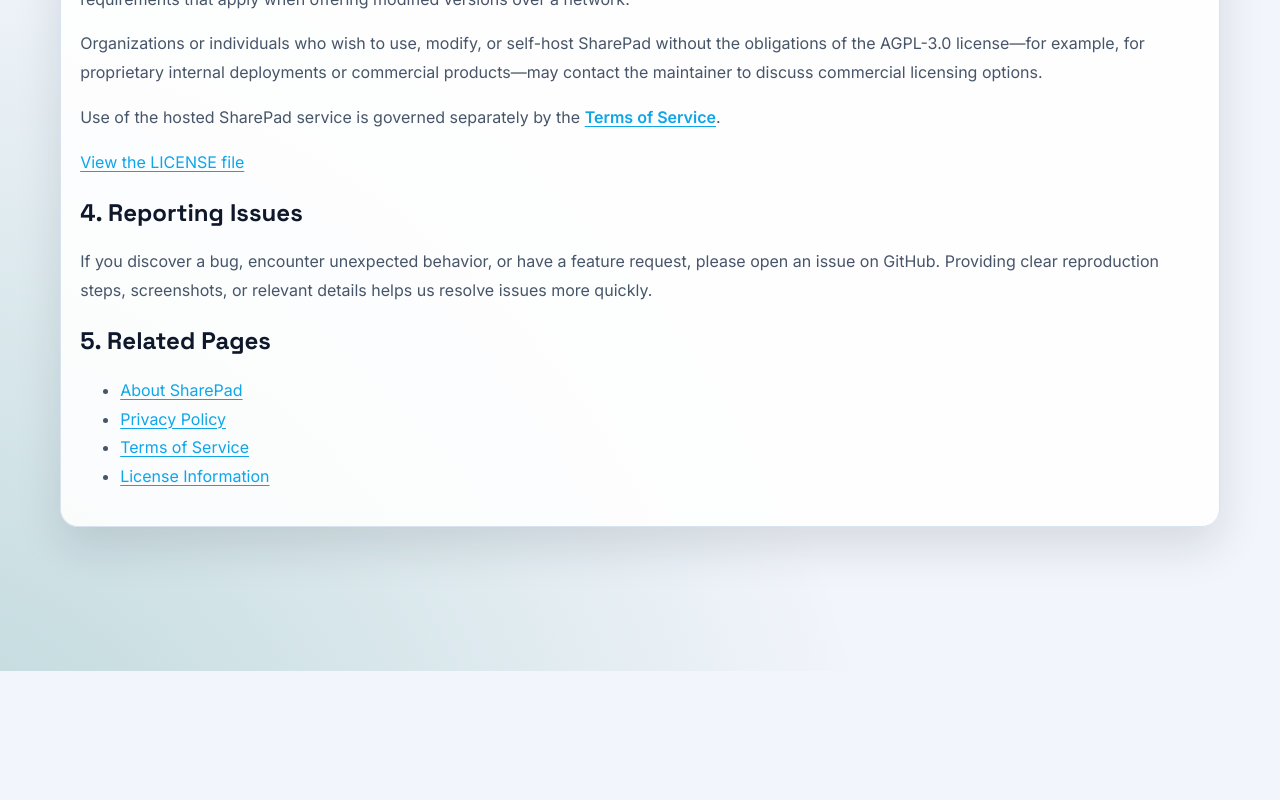
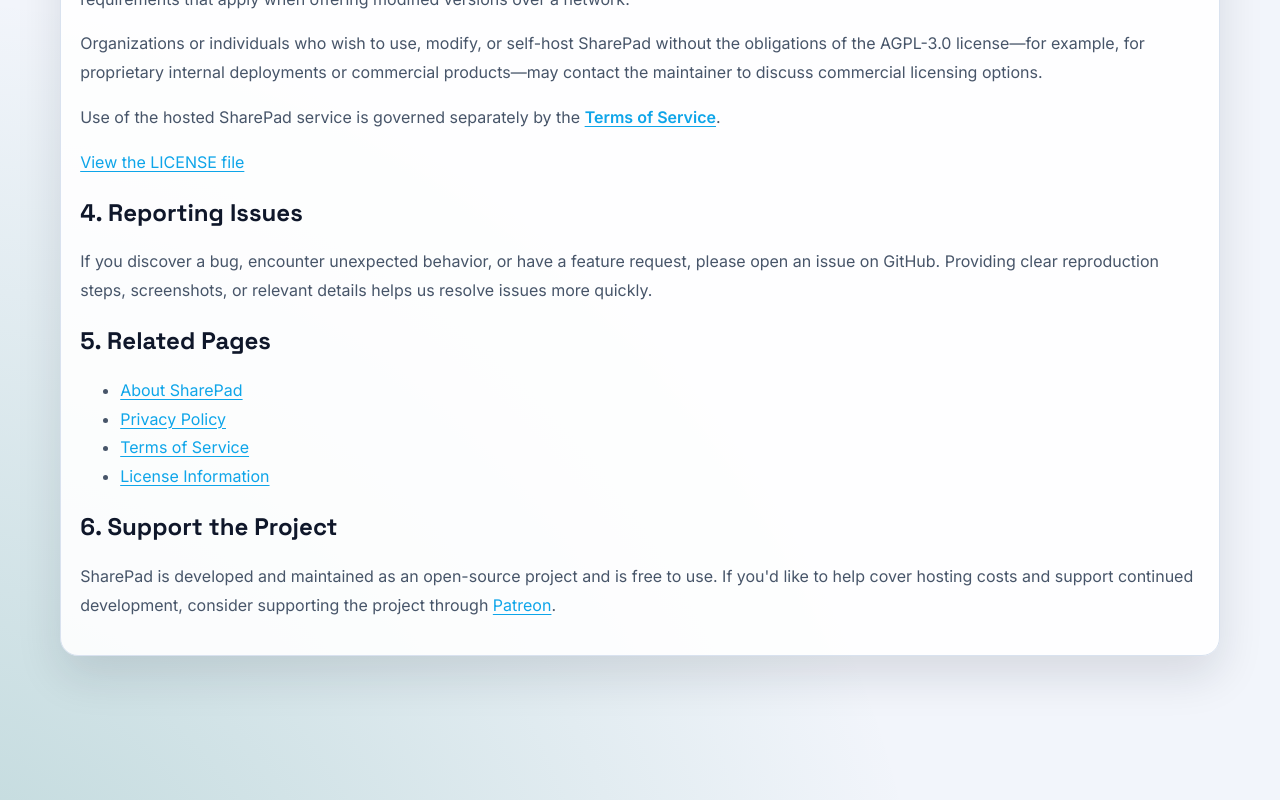
Before and after one commit to pratham-jaiswal/sharepad, a Next.js app: page /source-code in a window 1280 px wide. Shown: the part 918-1718 px from the top of the page. Before the commit the page ends 1589 px from the top, so only its background shows below. Built offline with nearby package versions, Linux system fonts and the light colour scheme; no server answers.

Commit message:
add patreon support urls

```diff
--- a/src/app/source-code/page.jsx
+++ b/src/app/source-code/page.jsx
@@ -140,6 +140,24 @@
           </li>
         </ul>
       </section>
+
+      <section>
+        <h2>6. Support the Project</h2>
+
+        <p>
+          SharePad is developed and maintained as an open-source project and is
+          free to use. If you'd like to help cover hosting costs and support
+          continued development, consider supporting the project through{" "}
+          <a
+            href="https://www.patreon.com/collection/1819237"
+            target="_blank"
+            rel="noopener noreferrer"
+          >
+            Patreon
+          </a>
+          .
+        </p>
+      </section>
     </article>
   );
 }
```
Also changed, not shown: src/app/about/page.jsx (+14 -0 lines).
